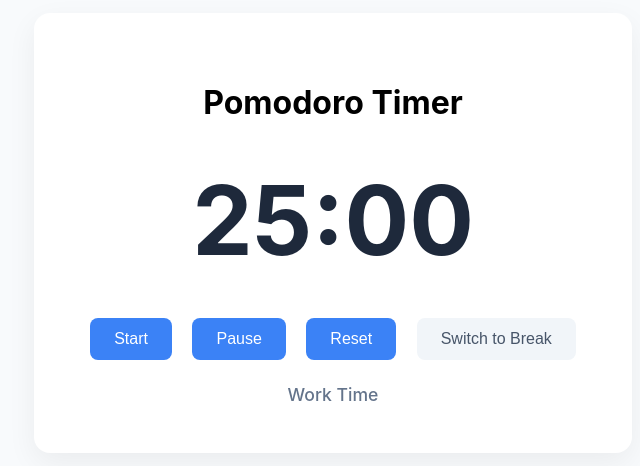
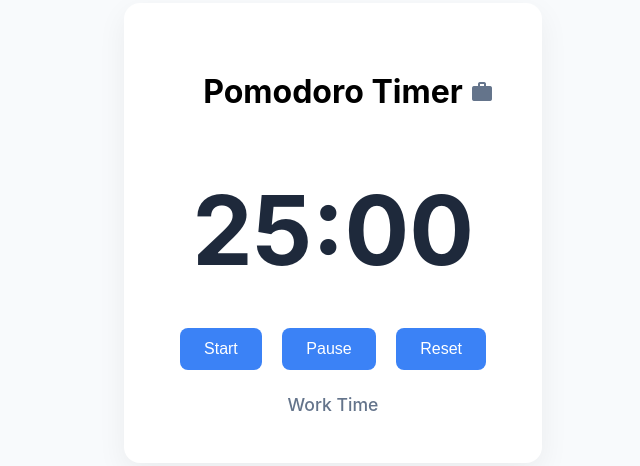
Before and after one commit to G509/BYOA-Pomodoro, a plain HTML site: page index.html in a window 1280 px wide. Shown: the part 167-633 px from the top of the page, without its empty margins (307-947 px from the left). Drawn offline with Linux system fonts and the light colour scheme.

Commit message:
icon button for work or break mode

```diff
--- a/index.html
+++ b/index.html
@@ -5,10 +5,16 @@
     <meta name="viewport" content="width=device-width, initial-scale=1.0">
     <title>Pomodoro Timer</title>
     <link rel="stylesheet" href="styles.css">
+    <link href="https://fonts.googleapis.com/icon?family=Material+Icons" rel="stylesheet">
 </head>
 <body>
     <div class="container">
-        <h1>Pomodoro Timer</h1>
+        <div class="header">
+            <h1>Pomodoro Timer</h1>
+            <span id="toggle-mode" class="mode-icon material-icons">
+                work
+            </span>
+        </div>
         <div class="timer">
             <span id="minutes">25</span>:<span id="seconds">00</span>
         </div>
@@ -16,7 +22,6 @@
             <button id="start">Start</button>
             <button id="pause">Pause</button>
             <button id="reset">Reset</button>
-            <button id="toggle-mode">Toggle Mode</button>
         </div>
         <div class="mode">
             <span id="mode-text">Work Time</span>
--- a/script.js
+++ b/script.js
@@ -59,7 +59,7 @@ function toggleMode() {
     isWorkTime = !isWorkTime;
     timeLeft = isWorkTime ? 25 * 60 : 5 * 60;
     modeText.textContent = isWorkTime ? 'Work Time' : 'Break Time';
-    toggleButton.textContent = isWorkTime ? 'Switch to Break' : 'Switch to Work';
+    toggleButton.textContent = isWorkTime ? 'work' : 'coffee';
     updateDisplay();
 }
 
@@ -70,4 +70,4 @@ toggleButton.addEventListener('click', toggleMode);
 
 // Initialize display
 updateDisplay();
-toggleButton.textContent = 'Switch to Break';
+toggleButton.textContent = 'work';
--- a/styles.css
+++ b/styles.css
@@ -48,12 +48,34 @@ body {
     font-weight: 500;
 }
 
+.header {
+    position: relative;
+    display: flex;
+    justify-content: center;
+    align-items: center;
+}
+
+.mode-icon {
+    position: absolute;
+    right: -8px;
+    top: 50%;
+    transform: translateY(-50%);
+    cursor: pointer;
+    color: #64748b;
+    transition: color 0.2s ease;
+    font-size: 24px;
+}
+
+.mode-icon:hover {
+    color: #1e293b;
+}
+
 #toggle-mode {
-    background-color: #f1f5f9;
-    color: #475569;
+    background: none;
+    border: none;
+    padding: 8px;
 }
 
 #toggle-mode:hover {
-    background-color: #e2e8f0;
     color: #1e293b;
 }
```
